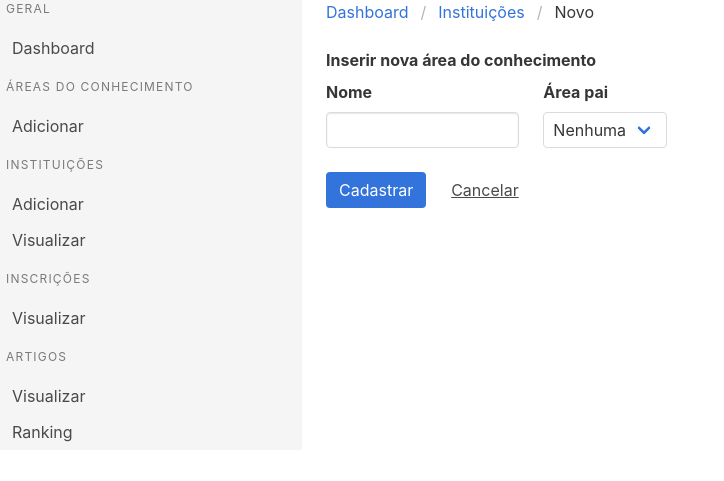
After one commit to diegopaiva1/banco-de-dados, a PHP site: template sistema/templates/area-conhecimento/new.html.twig in a window 1280 px wide. The commit adds this page. Shown: the top 481 px of the page, without its empty margins (0-724 px from the left). Run offline with PHP 8.4, Linux system fonts and the light colour scheme; the template is opened without the code that fills it, so the values that code supplies are empty; some libraries are stand-ins or nearby versions.

Commit message:
Versão final sistema

```diff
--- a/sistema/src/dependencies.php
+++ b/sistema/src/dependencies.php
@@ -62,3 +62,7 @@ $container['InscricaoController'] = function ($c) {
 $container['ArtigoController'] = function ($c) {
     return new App\Controllers\ArtigoController($c);
 };
+
+$container['AreaConhecimentoController'] = function ($c) {
+    return new App\Controllers\AreaConhecimentoController($c);
+};
--- a/sistema/src/routes.php
+++ b/sistema/src/routes.php
@@ -15,3 +15,7 @@ $app->post('/instituicoes/new', 'InstituicaoController:store')->setName('institu
 // Artigo
 $app->get('/artigos', 'ArtigoController:index')->setName('artigo.index');
 $app->get('/artigos/ranking', 'ArtigoController:ranking')->setName('artigo.ranking');
+
+// Área do conhecimento
+$app->get('/areas/new', 'AreaConhecimentoController:create')->setName('area.create');
+$app->post('/areas/new', 'AreaConhecimentoController:store')->setName('area.store');
--- /dev/null
+++ b/sistema/templates/area-conhecimento/new.html.twig
@@ -0,0 +1,53 @@
+{% extends 'master.html.twig' %}
+
+{% block title %} Nova Instituição de Ensino {% endblock %}
+
+{% block breadcrumb %}
+<li><a href="#">Instituições</a></li>
+<li class="is-active"><a href="{{ path_for('instituicao.create') }}" aria-current="page">Novo</a></li>
+{% endblock %}
+
+{% block css %}
+<style>
+  .label {
+    margin-bottom: 3em;
+  }
+</style>
+{% endblock %}
+
+{% block content %}
+<h1 class="label">Inserir nova área do conhecimento</h1>
+<form action="{{ path_for('area.store')}}" method="post">
+  <div class="columns">
+    <div class="column is-one-quarter">
+      <div class="field">
+        <label class="label">Nome</label>
+        <div class="control">
+          <input class="input" name="nome" type="text">
+        </div>
+      </div>
+    </div>
+    <div class="column">
+      <div class="field">
+        <label class="label">Área pai</label>
+        <div class="select">
+          <select name = "area_pai">
+            <option value="">Nenhuma</option>
+            {% for area in areas %}
+            <option value="{{ area.id }}">{{ area.nome }}</option>
+            {% endfor %}
+          </select>
+        </div>
+      </div>
+    </div>
+  </div>
+  <div class="field is-grouped">
+    <div class="control">
+      <button type="submit" class="button is-link">Cadastrar</button>
+    </div>
+    <div class="control">
+      <a class="button is-text" href="{{ path_for('dashboard.index') }}">Cancelar</a>
+    </div>
+  </div>
+</form>
+{% endblock %}
--- a/sistema/templates/inscricao/list.html.twig
+++ b/sistema/templates/inscricao/list.html.twig
@@ -4,11 +4,11 @@
 
 {% block breadcrumb %}
 <li><a href="#">Inscrições</a></li>
-<li class="is-active"><a href="{{ path_for('inscricao.index') }}" aria-current="page">Visualizar</a></li>
+<li class="is-active"><a href="{{ path_for('inscricao.index') }}" aria-current="page">{{ evento }}</a></li>
 {% endblock %}
 
 {% block content %}
-<h1 class="label">{{ evento }}</h1>
+<h1 class="label">Inscritos</h1>
 <table class="table is-bordered is-striped is-fullwidth">
     <thead>
       <th>Código</th>
--- a/sistema/templates/menu.html.twig
+++ b/sistema/templates/menu.html.twig
@@ -6,31 +6,17 @@
     <li><a href="{{ path_for('dashboard.index') }}">Dashboard</a></li>
   </ul>
   <p class="menu-label">
-    Participantes
-  </p>
-  <ul class="menu-list">
-    <li><a>Visualizar</a></li>
-  </ul>
-  <p class="menu-label">
     Áreas do Conhecimento
   </p>
   <ul class="menu-list">
-    <li><a>Novo</a></li>
-    <li><a>Visualizar</a></li>
+    <li><a href="{{ path_for('area.create') }}">Adicionar</a></li>
   </ul>
   <p class="menu-label">
     Instituições
   </p>
   <ul class="menu-list">
-    <li><a href="{{ path_for('instituicao.create') }}">Novo</a></li>
+    <li><a href="{{ path_for('instituicao.create') }}">Adicionar</a></li>
     <li><a href="{{ path_for('instituicao.index') }}">Visualizar</a></li>
-  </ul>
-  <p class="menu-label">
-    Eventos
-  </p>
-  <ul class="menu-list">
-    <li><a>Novo</a></li>
-    <li><a>Visualizar</a></li>
   </ul>
   <p class="menu-label">
     Inscrições
```
Also changed, not shown: sistema/src/Controllers/AreaConhecimentoController.php (added, +38 -0 lines), sistema/templates/evento/new.html.twig (deleted, +0 -92 lines).
